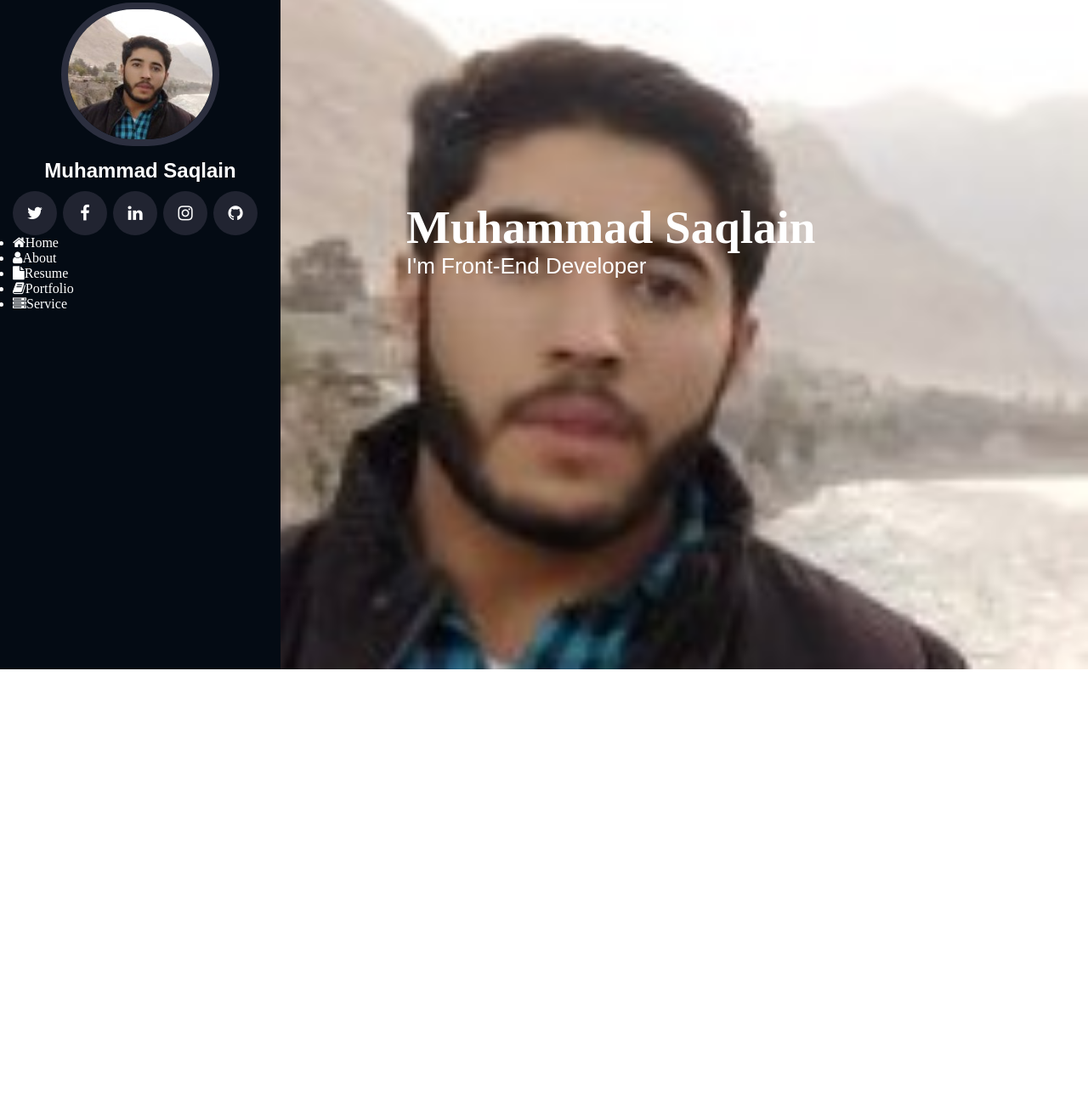
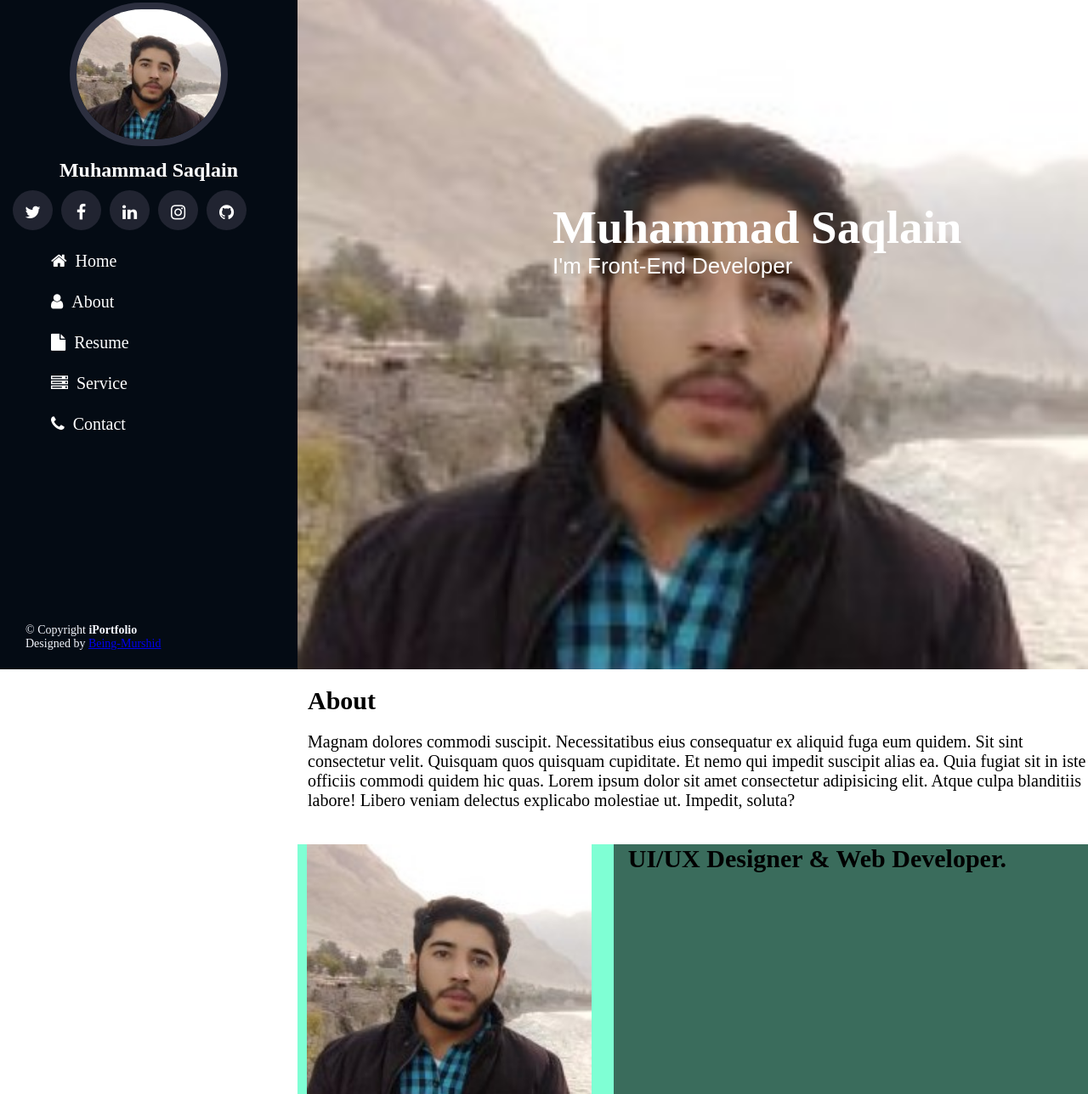
Before and after one commit to m-saqlain024/portfolio-website, a plain HTML site: page imges/index.html in a window 1280 px wide. Shown: the part 12-1300 px from the top of the page at 85% size. Before the commit the page ends 800 px from the top, so only its background shows below. Drawn offline with Linux system fonts and the light colour scheme.

Commit message:
adding about section

```diff
--- a/imges/index.html
+++ b/imges/index.html
@@ -13,6 +13,7 @@
   </head>
   <body>
     <section class="total__body">
+      <section id="header">
         <div class="left__header">
           <div class="profile">
             <img class="image" src="saqi202.jpg" alt="loading ..." />
@@ -34,7 +35,7 @@
               target="_blank"
               ><i class="fa fa-linkedin"></i
             ></a>
-          <!-- <a href="#"><i class="fa fa-youtube-play"></i></a> -->
+
             <a href="https://www.instagram.com/being_murshid/" target="_blank"
               ><i class="fa fa-instagram"></i
             ></a>
@@ -42,21 +43,66 @@
               ><i class="fa fa-github"></i
             ></a>
           </div>
-        <nav class="nav_leftside " style="color:white">
+          <nav class="nav_leftside">
             <ul>
-                <li><i class="fa fa-home">Home</i></li>
-                <li><i class="fa fa-user">About</i></li>
-                <li><i class="fa fa-file">Resume</i></li>
-                <li><i class="fa fa-book">Portfolio</i></li>
-                <li><i class="fa fa-server">Service</i></li>
+              <li>
+                <a href="#hero" class="fa fa-home"><span>Home</span></a>
+              </li>
+              <li>
+                <a href="#about" class="fa fa-user"><span>About</span></a>
+              </li>
+              <li>
+                <a href="#resume" class="fa fa-file"><span>Resume</span></a>
+              </li>
+              <li>
+                <a href="#service" class="fa fa-server"><span>Service</span></a>
+              </li>
+              <li>
+                <a href="#contact" class="fa fa-phone"
+                  ><span>Contact</span></a
+                >
+              </li>
             </ul>
-
           </nav>
+          <footer class="footer">
+            <div class="container">
+              <div class="copyright">
+                © Copyright
+                <strong>
+                  <span>iPortfolio</span>
+                </strong>
               </div>
-      <div class="Right__header">
+              <div class="credit">
+                Designed by
+                <a href="https://github.com/Being-Murshid">Being-Murshid</a>
+              </div>
+            </div>
+          </footer>
+        </div>
+      </section>
+      <section id="main">
+        <div id="hero" class="Right__header">
           <h1>Muhammad Saqlain</h1>
           <p>I'm Front-End Developer</p>
         </div>
+        <div id="about">
+          <h2 class="about_heading">About</h2>
+          <p class="about_para">
+            Magnam dolores commodi suscipit. Necessitatibus eius consequatur ex
+            aliquid fuga eum quidem. Sit sint consectetur velit. Quisquam quos
+            quisquam cupiditate. Et nemo qui impedit suscipit alias ea. Quia
+            fugiat sit in iste officiis commodi quidem hic quas. Lorem ipsum dolor sit amet consectetur adipisicing elit. Atque culpa blanditiis labore! Libero veniam delectus explicabo molestiae ut. Impedit, soluta?
+          </p>
+          <div class="about_content">
+            <div class="about_content_1">
+              <img src="saqi202.jpg" alt="" />
+            </div>
+            <div class="about_content_2">
+              <h1>UI/UX Designer & Web Developer.</h1>
+            </div>
+          </div>
+        </div>
+      </section>
     </section>
   </body>
 </html>
--- a/imges/style.css
+++ b/imges/style.css
@@ -5,25 +5,22 @@
 .total__body {
   width: 100%;
   height: 100%;
-  background-color: aquamarine;
+  /* background-color: aquamarine; */
   display: flex;
   justify-content: space-between;
-  gap: 2px;
 }
 .left__header {
   background-color: beige;
-  /* width: 25%; */
   position: fixed;
   top: 0;
   left: 0;
   bottom: 0;
-  width: 300px;
+  width: 320px;
   transition: all ease-in-out 0.5s;
-  /* z-index: 9997; */
   transition: all 0.5s;
   padding: 0 15px;
   background: #040b14;
-  /* overflow-y: auto; */
+  overflow-y: auto;
 }
 
 .image {
@@ -35,18 +32,15 @@
 }
 .profile_heading {
   font-size: 24px;
-  /* margin: 0;
-  padding: 0; */
   font-weight: 600;
   text-align: center;
-  font-family: "Poppins", sans-serif;
 }
 .profile_heading a {
   color: #fff;
   text-decoration: none;
 }
+
 .Right__header {
-  background-color: aqua;
   width: 100%;
   height: 100vh;
   background-image: url("saqi202.jpg");
@@ -54,47 +48,119 @@
   background-position: center;
   background-repeat: no-repeat;
   background-size: cover;
-  margin-left: 10%;
+  /* margin-bottom: 100px; */
+  overflow: auto;
 }
 .Right__header h1 {
-  /* position: relative;
-    z-index: 2;
-    min-width: 300px; */
-  margin: 250px 0px 0px 350px;
+  /* position: relative; */
+  /* z-index: 2; */
+  /* min-width: 300px; */
+  margin: 250px 0px 0px 300px;
   font-size: 55px;
-  font-weight: 700;
+  /* font-weight: 700; */
   line-height: 60px;
   color: #fff;
 }
 .Right__header p {
   color: #fff;
-  margin-left: 350px;
+  margin-left: 300px;
   margin-bottom: 50px;
   font-size: 26px;
   font-family: "Poppins", sans-serif;
 }
-.social_link{
+.social_link {
   margin-top: 10px;
 }
 
-.social_link a{
+.social_link a {
   font-size: 20px;
   display: inline-block;
   background: #212431;
   color: #fff;
   line-height: 1.5;
   padding: 11px 6px;
-    margin-right: 3px;
+  margin-right: 6px;
   border-radius: 50%;
   text-align: center;
-    width: 40px;
-    height: 30px;
+  width: 35px;
+  height: 25px;
   transition: 0.3s;
 }
-.nav_leftside{
-  position: relative;
+.social_link a:hover {
+  color: blue;
+}
+.nav_leftside {
+  margin: 12px 0px 0px 20px;
+  font-size: 20px;
+  font-family: sans-serif;
+}
+.nav_leftside ul li {
+  color: white;
+  margin: 25px;
+  list-style-type: none;
+}
+.nav_leftside ul li a {
+  text-decoration: none;
+  color: white;
+}
+.nav_leftside ul li span {
+  margin-left: 10px;
+  text-decoration: none;
+}
+.footer {
+  padding: 10px;
+  padding-left: 15px;
+  color: #f4f6fd;
+  font-size: 14px;
+  position: fixed;
+  left: 12xp;
+  bottom: 12px;
+  width: 300px;
+}
+#main {
+  margin-left: 350px;
+}
+#about {
+  width: 100%;
+  height: 100vh;
+  /* background-color: #2a49bd; */
+  /* margin-top: 0%;/ */
+  /* margin-left: 350px; */
+}
+.about_heading {
+  margin: 20px 12px;
+  font-size: 30px;
+  /* padding: 2%; */
+}
+.about_para {
+  margin-top: 20px;
+  margin-left: 12px;
+  font-size: 20px;
+  /* margin-left: 350px; */
+  /* width: 400px; */
+  /* margin-right: 100px; */
+}
+.about_content{
   display: flex;
-    flex-wrap: wrap;
-    align-items: center;
-    justify-content: space-between;
+  /* justify-content:; */
+  background-color: antiquewhite;
+  margin-top: 40px;
 }
+.about_content_1{
+  background-color: aquamarine;
+  width: 40%;
+
+}
+.about_content_1 img {
+  width: 90%;
+  margin-left:3%;
+}
+.about_content_2{
+  background-color: rgb(58, 108, 92);
+  width: 60%;
+
+}
+.about_content_2 h1{
+  margin-left: 3%;
+    font-size: 30px;
+}
```
Lines whose indentation alone changed are shown as unchanged.
